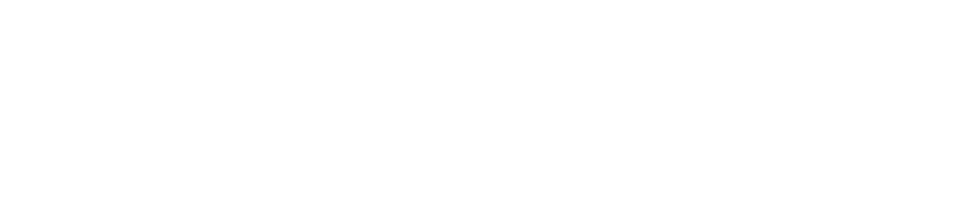
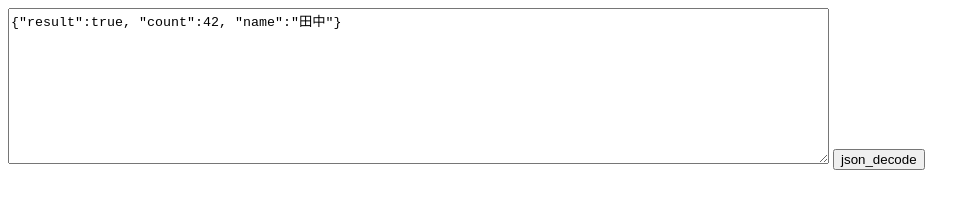
Before and after one commit to b0n/json_decode, a plain HTML site: page index.html in a window 1280 px wide. Shown: the whole page, without its empty margins (0-980 px from the left). Drawn offline with Linux system fonts and the light colour scheme.

Commit message:
mod: add text area and button

```diff
--- a/index.html
+++ b/index.html
@@ -1,13 +1,18 @@
+<textarea id="txt" cols="100" rows="10">{"result":true, "count":42, "name":"田中"}</textarea>
+<button onclick="decode()">json_decode</button>
 <script>
-const json = '{"result":true, "count":42, "name":"田中"}';
-const obj = JSON.parse(json);
+function decode() {
+  const json = document.getElementById("txt").value;
+  const obj = JSON.parse(json);
+  console.log(obj);
 
-console.log(obj.count);
+  console.log(obj.count);
 // expected output: 42
 
-console.log(obj.result);
+  console.log(obj.result);
 // expected output: true
 
-console.log(obj.name);
+  console.log(obj.name);
 // expected output: 田中
+}
 </script>
```
